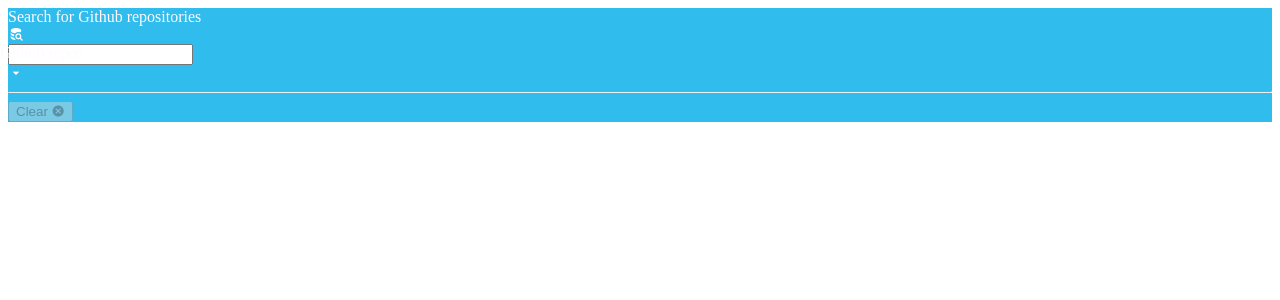
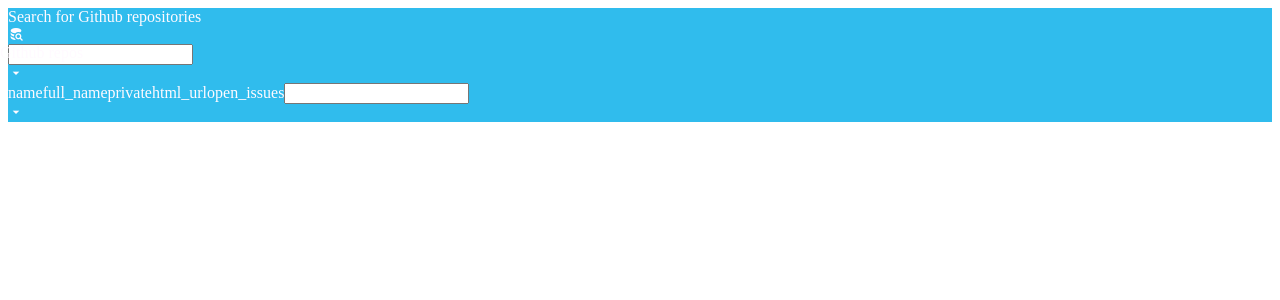
Before and after one commit to maleksandar/github-explorer, a Vue app: page / in a window 1280 px wide. Shown: the top 300 px of the page. Built offline with nearby package versions, Linux system fonts and the light colour scheme.

Commit message:
addding short info field selector

```diff
--- a/src/components/GithubExplorer.models.ts
+++ b/src/components/GithubExplorer.models.ts
@@ -6,7 +6,7 @@ export interface RepositoryShortInfo {
   open_issues: number;
 }
 
-export const RepositoryShortInfoKeys = [
+export const DefaultRepositoryShortInfoKeys = [
   'name',
   'full_name',
   'private',
--- a/src/components/GithubExplorer.vue
+++ b/src/components/GithubExplorer.vue
@@ -21,9 +21,19 @@
           return-object
         ></v-autocomplete>
       </v-card-text>
-      <v-divider></v-divider>
+      <div class="pa-2">
+        <v-select
+            v-model="reposityInfoKeysSelection"
+            :items="availableRepositoryInfoKeys"
+            chips
+            label="Chips"
+            multiple
+            solo
+          ></v-select>
+      </div>
+      <div class="pa-2">
         <v-expand-transition>
-        <v-list v-if="model" class="props">
+          <v-list v-if="model" color="grey darken-3">
             <v-list-item v-for="(field, i) in repoProps" :key="i">
               <v-list-item-content>
                 <v-list-item-title v-text="field.value"></v-list-item-title>
@@ -32,7 +42,14 @@
             </v-list-item>
           </v-list>
         </v-expand-transition>
-      <v-card-actions>
+      </div>
+      <v-card-actions v-if="!!model">
+        <v-btn :disabled="!model" color="grey darken-3" @click="openRepositoryDetails(model)">
+          Details
+          <v-icon right>
+            mdi-information-outline
+          </v-icon>
+        </v-btn>
         <v-spacer></v-spacer>
         <v-btn :disabled="!model" color="grey darken-3" @click="model = null">
           Clear
@@ -48,7 +65,7 @@
 <script lang="ts">
 import { Vue, Component, Watch } from 'vue-property-decorator';
 import { repositoriesResponse } from './mock-data';
-import { RepositoryShortInfo, RepositoryShortInfoKeys } from './GithubExplorer.models';
+import { RepositoryShortInfo, DefaultRepositoryShortInfoKeys } from './GithubExplorer.models';
 
 function mockGetGithubData(val: string): Promise<any> {
   return new Promise((resolve: Function) => {
@@ -75,10 +92,18 @@ export default class GithubExplorerComponent extends Vue {
 
     searchTerm = '';
 
+    reposityInfoKeysSelection = DefaultRepositoryShortInfoKeys;
+
+    availableRepositoryInfoKeys = DefaultRepositoryShortInfoKeys;
+
     get repoProps(): { key: string; value: string | object }[] {
       const entry = this.repositories.find((x) => x.full_name === this.model);
 
-      return RepositoryShortInfoKeys
+      this.availableRepositoryInfoKeys = entry
+        ? Object.keys(entry)
+        : DefaultRepositoryShortInfoKeys;
+
+      return this.reposityInfoKeysSelection
         .map((key) => ({
           key,
           value: (entry ? (entry as any)[key] : null),
@@ -107,6 +132,10 @@ export default class GithubExplorerComponent extends Vue {
         })
         .finally(() => { this.isLoading = false; });
     }
+
+    openRepositoryDetails(repositoryName: string) {
+      this.$router.push({ name: 'repo-details', params: { repoFullName: this.model } });
+    }
 }
 </script>
 
@@ -120,7 +149,7 @@ export default class GithubExplorerComponent extends Vue {
         background-color: #30BCED
       }
 
-      .props {
+      .repository-properties {
         background-color: #303036;
       }
     }
--- a/src/router/index.ts
+++ b/src/router/index.ts
@@ -11,12 +11,9 @@ const routes: Array<RouteConfig> = [
     component: Home,
   },
   {
-    path: '/about',
-    name: 'About',
-    // route level code-splitting
-    // this generates a separate chunk (about.[hash].js) for this route
-    // which is lazy-loaded when the route is visited.
-    component: () => import(/* webpackChunkName: "about" */ '../views/About.vue'),
+    path: '/repo/:repoFullName',
+    name: 'repo-details',
+    component: () => import(/* webpackChunkName: "repository_details" */ '../views/RepositoryDetails.vue'),
   },
 ];
 
--- a/src/views/About.vue
+++ /dev/null
@@ -1,7 +0,0 @@
-<template>
-  <v-container>
-    <div class="about">
-      <h1>This is an about page</h1>
-    </div>
-  </v-container>
-</template>
--- /dev/null
+++ b/src/views/RepositoryDetails.vue
@@ -0,0 +1,8 @@
+<template>
+  <v-container>
+    <div class="about">
+      <div>User {{ $route.params.repoFullName }}</div>
+      <router-link :to="{ path: '/' }"> Home </router-link>
+    </div>
+  </v-container>
+</template>
```
Also changed, not shown: src/App.vue (+0 -11 lines), src/components/IssueDetails.vue (added, +12 -0 lines). Lines whose indentation alone changed are shown as unchanged.
